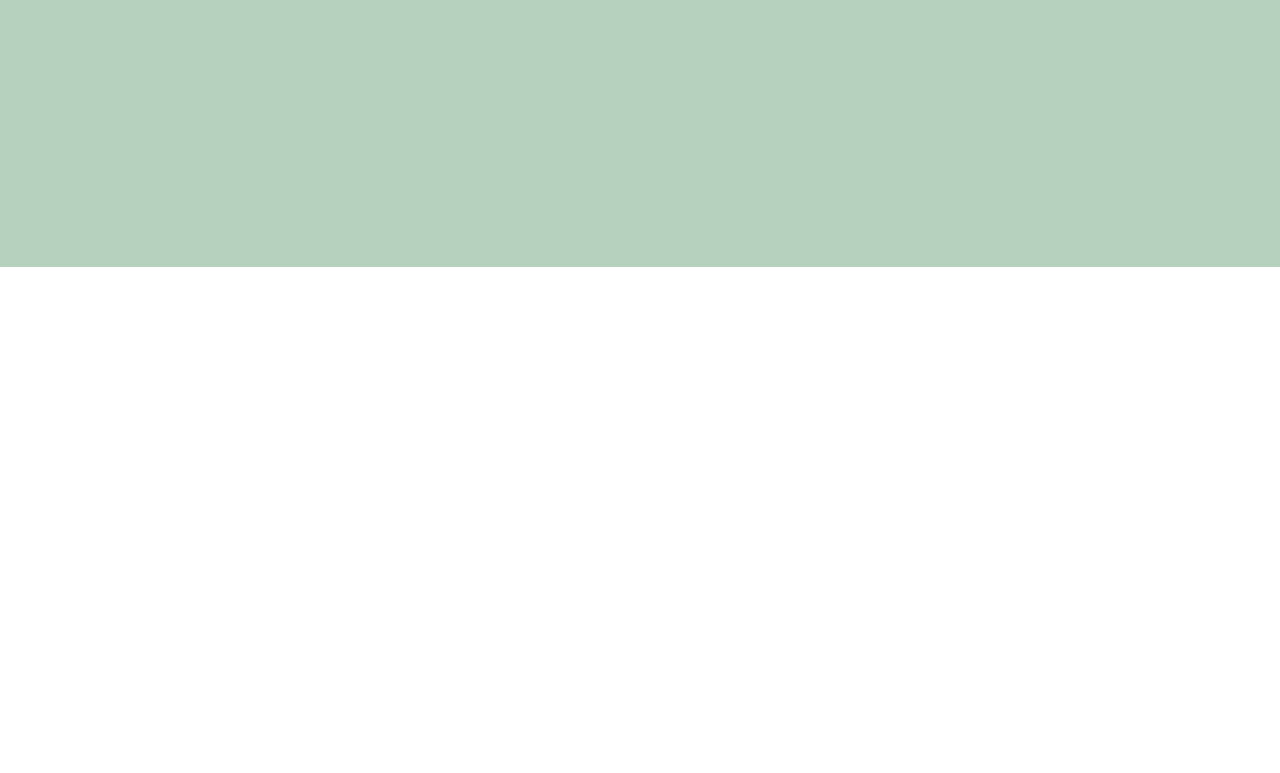
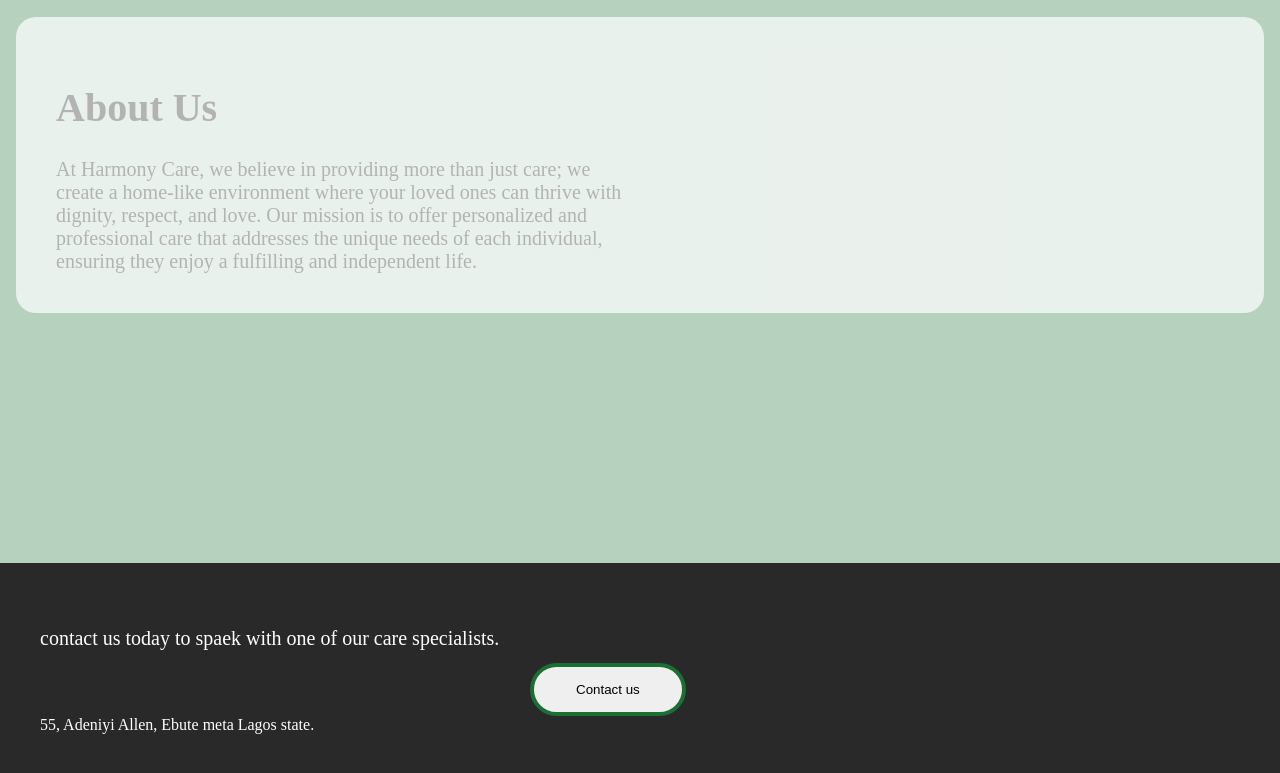
Before and after one commit to Ibkakj/learning, a plain HTML site: page indexx.html in a window 1280 px wide. Shown: the part 455-1228 px from the top of the page. Before the commit the page ends 800 px from the top, so only its background shows below. Drawn offline with Linux system fonts and the light colour scheme.

Commit message:
Update HTML and CSS structure: added indexx.html and styles.css

```diff
--- a/indexx.html
+++ b/indexx.html
@@ -20,11 +20,25 @@
             Where Compassion Meets <br>
             Excellence in <strong>Elderly Care</strong>
         </h1>
-            <img src="img\a35d67ab13b8c05d920c31d375050c3b.png" class="hero-img">
+        <img src="img\a35d67ab13b8c05d920c31d375050c3b.png" class="hero-img">
+        <main class="aboiut-container">
+            <div class="aboiut-text"><h1>About Us</h1>
+                At Harmony Care, we believe in providing more than just care; we <br>
+                create a home-like environment where your loved ones can thrive with<br>
+                dignity, respect, and love. Our mission is to offer personalized and <br>
+                professional care that addresses the unique needs of each individual,<br>
+                ensuring they enjoy a fulfilling and independent life.</div>
+        </main>
 
 
     </main>
     <footer class="footer-container">
+        <div class="footer-text">
+            contact us today to spaek with one of our care specialists.
+          </div>
+            <button class="footer-button">Contact us</button>
+            <div class="footer-lower">55, Adeniyi Allen, Ebute meta Lagos state.
+         </div>
 
     </footer>
 </body>
--- a/styles.css
+++ b/styles.css
@@ -42,3 +42,56 @@ body {
     margin: 20px auto;
     border-radius: 20px;
 }
+.aboiut-container{
+  background-image:"img\6a113d1c8ed644ee1979431b5f1c9390.png" ;
+  padding: 40px;
+  border-radius: 20px;
+  color: #000;
+  position: relative;
+
+}
+.aboiut-container::before {
+    content: "";
+    position: absolute;
+    inset: 0;
+    background: rgba(255, 255, 255, 0.7);
+    border-radius: 20px;
+    z-index: 1;
+}
+.aboiut-text{
+    font-size:20px;
+
+}
+.footer-container{
+    text-align: left;
+    padding: 50px 30px;
+    background-color:#292929;
+
+}
+.footer-text{
+    font-size:20px ;
+    font-weight: normal;
+    line-height: 50px;
+    color:#FFFFFF;
+    padding:0px 10px;
+  }
+  .footer-button{
+    width: 253;
+    height: 69;
+    top: 246px;
+    left: 1110px;
+    border-radius: 32px;
+    border-width: 4px;
+    padding-top: 15px;
+    padding-right: 42px;
+    padding-bottom: 15px;
+    padding-left: 42px;
+    gap: 10px;
+    margin-left: 500px;
+    border: 4px solid #1A6F32;
+  }
+  .footer-lower{
+    font-size: 16px;
+    color:#FFFFFF;
+    padding:0px 10px;
+  }
```
